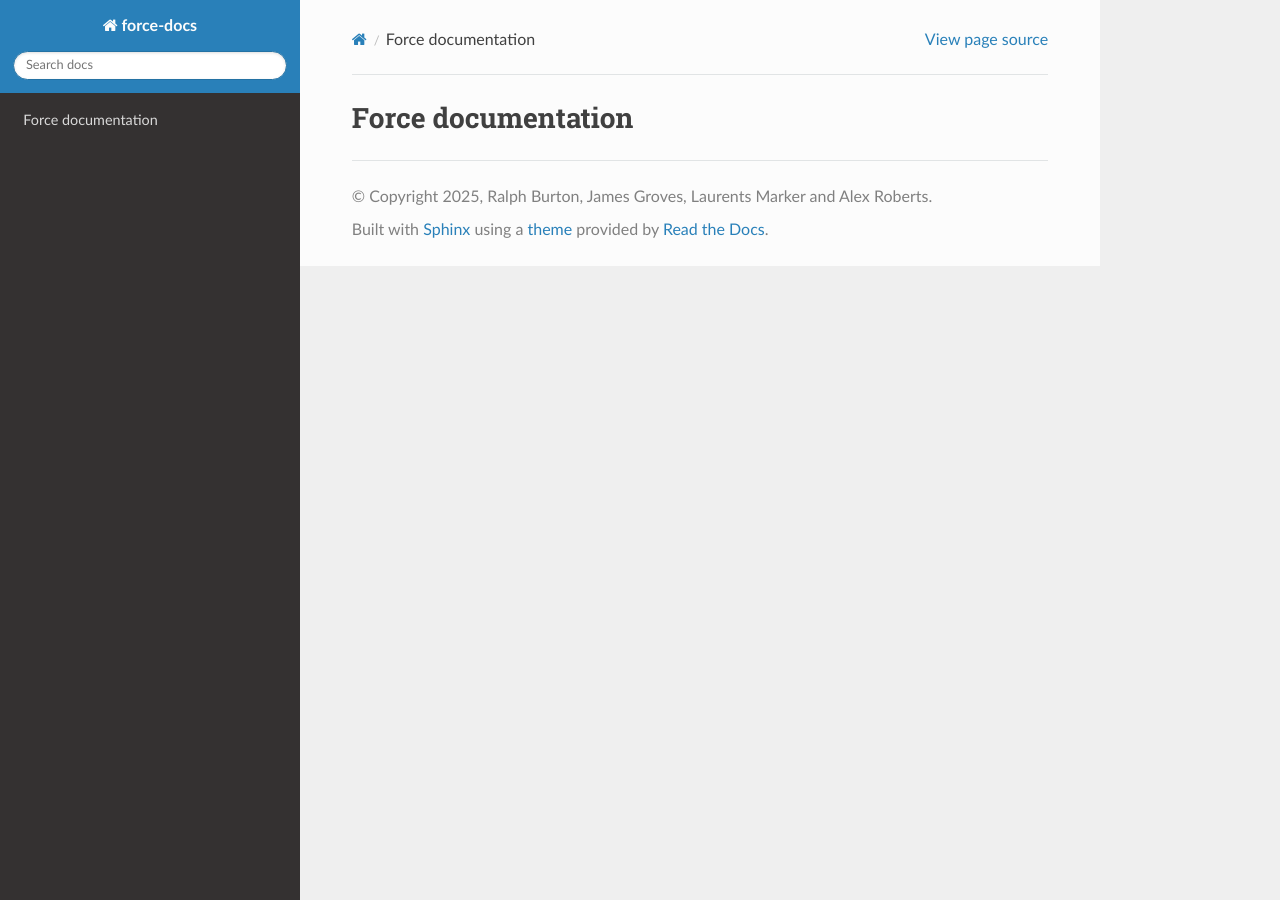
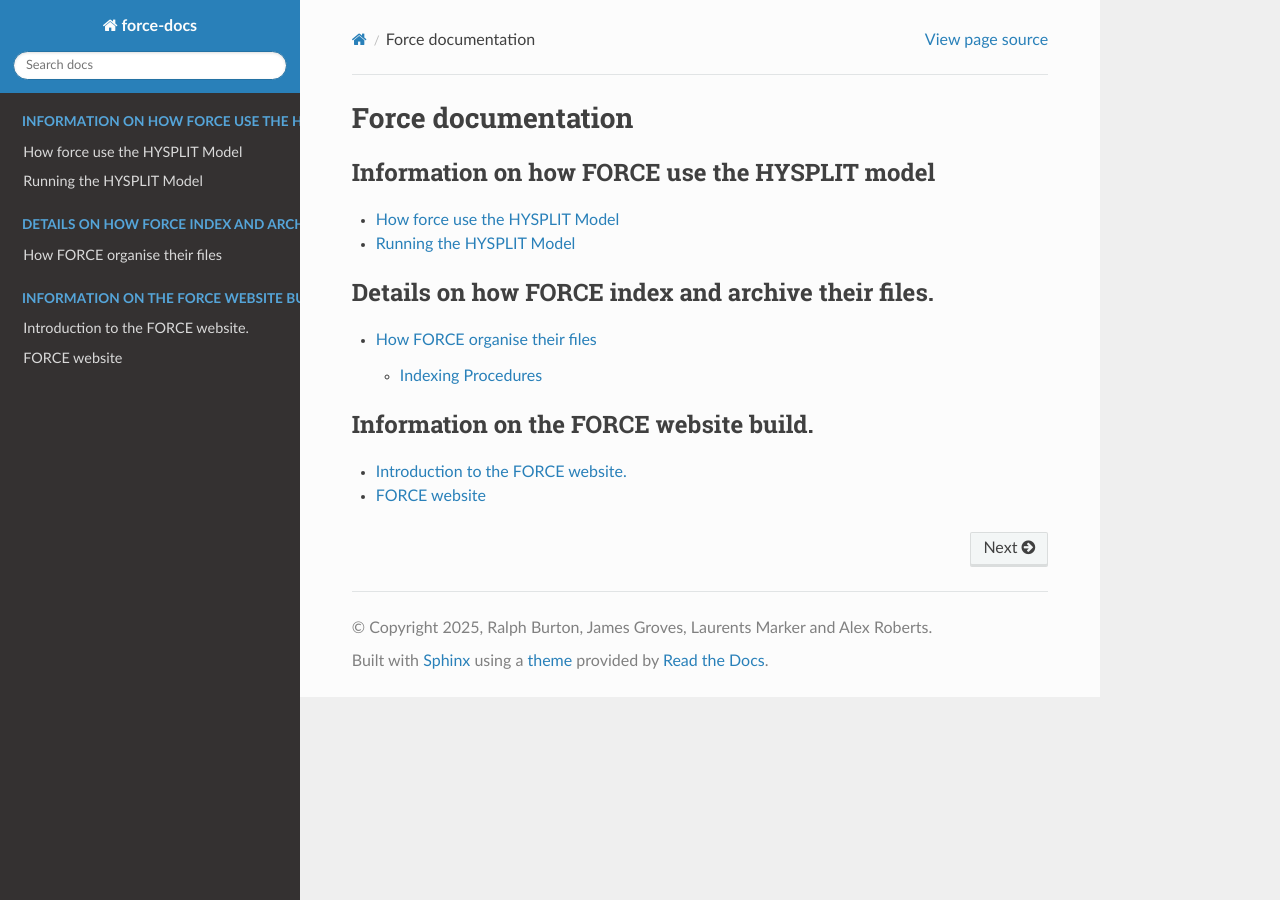
Before and after one commit to ncas-force/force-docs, a Sphinx documentation site: the page built from docs/index.rst, in a window 1280 px wide. Built offline with Sphinx 7.4.7 and the Read the Docs theme 3.1.0, drawn with Linux system fonts in a browser that asks for light colours; some of the changed lines change nothing that is shown.

Commit message:
add extra index to the home page

```diff
--- a/docs/index.rst
+++ b/docs/index.rst
@@ -4,13 +4,18 @@ Force documentation
 .. toctree::
    :maxdepth: 1
    :caption: Information on how FORCE use the HYSPLIT model
+
    hysplit/introduction
    hysplit/runninghysplit
 
+.. toctree::
    :caption: Details on how FORCE index and archive their files.
+
    archive/introduction
 
+.. toctree::
    :caption: Information on the FORCE website build.
+
    website/introduction
 
    FORCE website <https://force.ncasdata.org/force>
```
